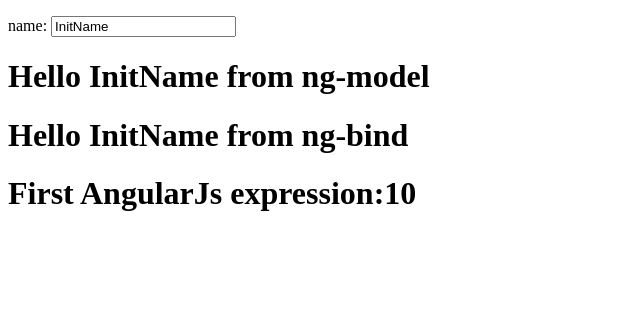
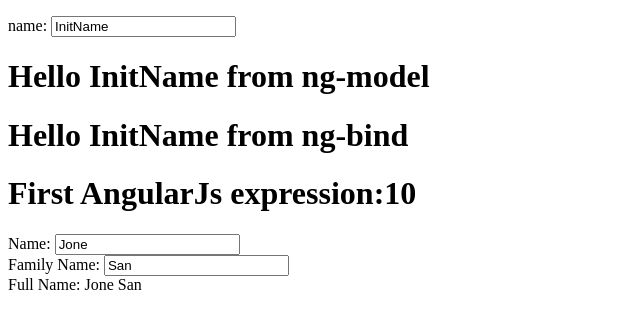
Before and after one commit to QMXGITHUB/UI, a plain HTML site: page index.htm in a window 1280 px wide. Shown: the whole page, without its empty margins (0-640 px from the left). Drawn offline with Linux system fonts and the light colour scheme.

Commit message:
use two ng-app in same htm

```diff
--- a/index.htm
+++ b/index.htm
@@ -4,23 +4,25 @@
 	<script src="lib/angular.min.js"></script>
 </head>
 <body>
-	<div ng-app="" ng-init="name='InitName'">
+	<div id = "firstApp" ng-app="defaultApp" ng-init="name='InitName'">
 		<p>name: <input type="text" ng-model="name"/></p>
 		<h1>Hello {{name}} from ng-model</h1>
 		<h1>Hello <span ng-bind="name"></span> from ng-bind</h1>
 		<h1>First AngularJs expression:{{5+5}}</h1>
 	</div>
-<!-- 	<div ng-app="myApp" ng-controller="myCtr">
+	<div id = "secondApp" ng-app="myApp" ng-controller="myCtr">
 		Name: <input type="text" ng-model="firstName"/><br/>
 		Family Name: <input type="text" ng-model="lastName"/><br/>
 		Full Name: {{firstName + " " + lastName}}
-	</div> keep one ng-app -->
+	</div>
 	<script>
-		var app = angular.module('myApp', []);
-		app.controller('myCtr', function($scope){
+		var myApp = angular.module('myApp', []);
+		var defaultApp = angular.module('defaultApp', []);
+		myApp.controller('myCtr', function($scope){
 			$scope.firstName = "Jone";
 			$scope.lastName = "San";
 		});
+		angular.bootstrap(document.getElementById('secondApp'), ['myApp']);
 	</script>
 </body>
 </html>
```
